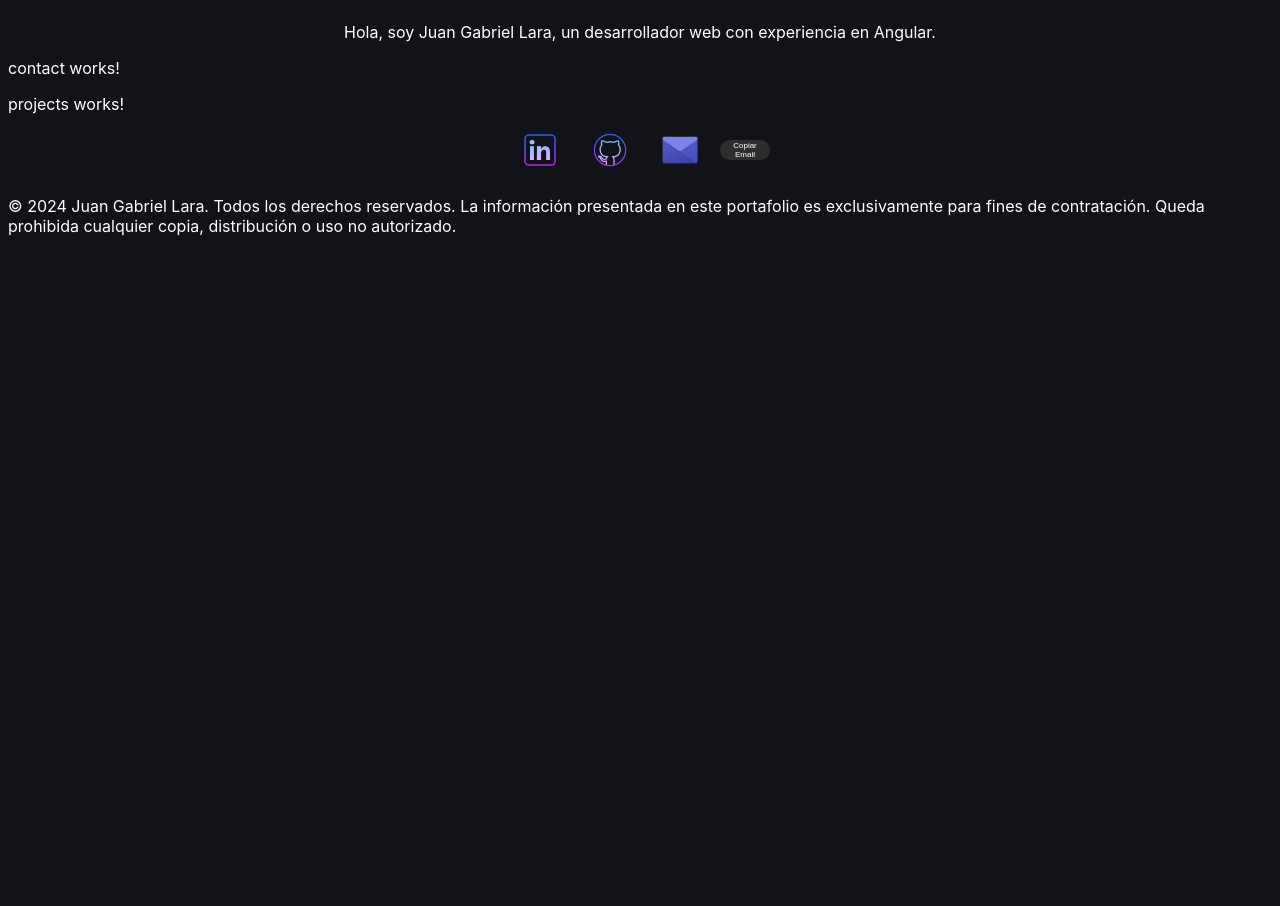
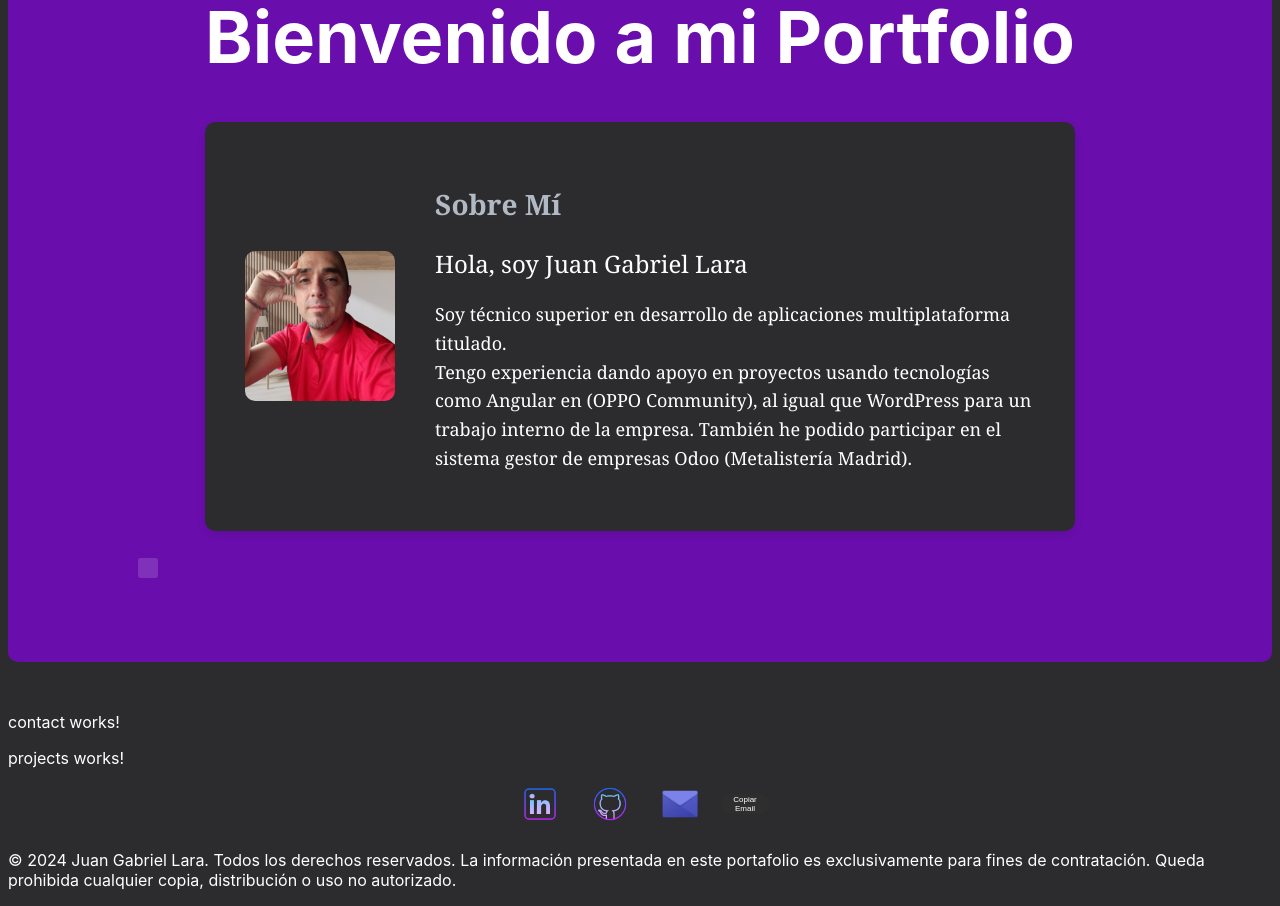
Before and after one commit to lardevpro/portfolio, an Angular app: page / in a window 1280 px wide. Shown: the part 240-1146 px from the top of the page. Before the commit the page ends 800 px from the top, so only its background shows below. Built offline with nearby package versions, Linux system fonts and the light colour scheme.

Commit message:
about me finished

```diff
--- a/src/app/dropdow/dropdow.component.html
+++ b/src/app/dropdow/dropdow.component.html
@@ -1,10 +1,10 @@
 
-<nav>
+<!-- Dropdown menu for the navigation bar -->
     <ul>
         <li><a routerLink="/">Inicio</a></li>
         <li><a routerLink="/projects">Proyectos</a></li>
         <li class="dropdown">
-                <a href="javascript:void(0)" class="dropbtn">Sobre Mi<span class="arrow">▼</span></a>
+                <a href="javascript:void(0)" class="dropbtn">Más Aquí<span class="arrow">▼</span></a>
                 <div class="dropdown-content">
                 <a routerLink="">Experiencia Profesional</a>
                 <a routerLink="">Educación y Formación</a>
@@ -12,4 +12,3 @@
             </div>
         </li>
     </ul>
-</nav>
--- a/src/app/dropdow/dropdow.component.scss
+++ b/src/app/dropdow/dropdow.component.scss
@@ -38,12 +38,13 @@ li a:hover, .arrow {
 }
 
     .dropdown-content {
+    background-color: gray;
+    position: absolute;
     display: none;
-    position: absolute;
     background-color: #535353;
     min-width: 160px;
     box-shadow: 0px 8px 16px 0px rgba(0,0,0,0.2);
-    z-index: 1;
+    z-index: 2;
     border-radius: 10px;
     }
 
@@ -54,7 +55,7 @@ li a:hover, .arrow {
     display: block;
     text-align: left;
     border-radius: 10px;
-    z-index: 1;
+    z-index: 2;
 }
 
     .dropdown-content a:hover {
--- a/src/app/home/about/about.component.html
+++ b/src/app/home/about/about.component.html
@@ -1,4 +1,32 @@
-<section class="about-me">
-    <img src="/assets/images/photo.png" alt="Mi Imagen Personal" class="personal-image">
-    <p>Hola, soy Juan Gabriel Lara, un desarrollador web con experiencia en Angular.</p>
-</section>
+<div class="welcome-container">
+    <div class="context">
+        <h1>Bienvenido a mi Portfolio</h1>
+        <section class="about-me">
+            <div class="personal-image">
+                <img src="/assets/images/photo.png" alt="Mi Imagen Personal">
+            </div>
+            <div class="about-description">
+                <h2>Sobre Mí</h2>
+                <h3>Hola, soy Juan Gabriel Lara</h3>
+                <p>Soy técnico superior en desarrollo de aplicaciones multiplataforma titulado. <br>
+                    Tengo experiencia dando apoyo en proyectos usando tecnologías como Angular en (OPPO Community), al igual que WordPress para un trabajo interno de la empresa.
+                    También he podido participar en el sistema gestor de empresas Odoo (Metalistería Madrid).
+                </p>
+            </div>
+        </section>
+    </div>
+    <div class="area">
+        <ul class="circles">
+            <li></li>
+            <li></li>
+            <li></li>
+            <li></li>
+            <li></li>
+            <li></li>
+            <li></li>
+            <li></li>
+            <li></li>
+            <li></li>
+        </ul>
+    </div>
+</div>
--- a/src/app/home/about/about.component.scss
+++ b/src/app/home/about/about.component.scss
@@ -1,11 +1,229 @@
+.welcome-container {
+    display: flex;
+    flex-direction: column;
+    align-items: center;
+    justify-content: center;
+    min-height: 100vh;
+    padding: 20px;
+    border-radius: 10px;
+    text-align: center;
+    margin-bottom: 50px;
+    position: relative;
+    overflow: hidden;
+}
+
+.typing-effect {
+    font-size: 2em;
+    white-space: nowrap;
+    overflow: hidden;
+    border-right: 0.15em solid orange;
+    animation: typing 3.5s steps(40, end), blink-caret 0.75s step-end infinite;
+}
+
+.context {
+    display: flex;
+    flex-direction: column;
+    align-items: center;
+    justify-content: center;
+    z-index: 1;
+}
+
 .about-me {
-    text-align: center;
-    margin-top: 20px;
+    display: flex;
+    flex-direction: row;
+    align-items: center;
+    justify-content: center;
+    text-align: left;
+    padding: 20px;
+    background-color: #2C2C2E;
+    border-radius: 10px;
+    box-shadow: 0 4px 8px rgba(2, 0, 2, 0.1);
+    flex-wrap: wrap;
 }
 
 .personal-image {
     width: 150px;
     height: 150px;
-    border-radius: 50%;
+    border-radius: 10px;
+    margin: 20px;
+}
+
+.personal-image img {
+    width: 100%;
+    height: 100%;
+    border-radius: inherit;
+}
+
+.about-description {
+    margin: 20px;
+    font-family: 'Georgia', serif;
+    max-width: 600px;
+}
+
+.about-description h2 {
+    font-size: 28px;
+    font-weight: bold;
     margin-bottom: 10px;
 }
+
+.about-description h3 {
+    font-size: 24px;
+    font-weight: normal;
+    margin-bottom: 20px;
+}
+
+.about-description p {
+    margin-top: 10px;
+    font-size: 18px;
+    line-height: 1.6;
+}
+
+.area {
+    position: absolute;
+    top: 0;
+    left: 0;
+    width: 100%;
+    height: 100%;
+    overflow: hidden;
+    z-index: 0;
+    background: #6a0dad;
+}
+
+.circles {
+    position: absolute;
+    top: 0;
+    left: 0;
+    width: 100%;
+    height: 100%;
+    overflow: hidden;
+    z-index: 0;
+}
+
+.circles li {
+    position: absolute;
+    display: block;
+    list-style: none;
+    width: 20px;
+    height: 20px;
+    background: rgba(255, 255, 255, 0.2);
+    animation: animate 25s linear infinite;
+    bottom: -150px;
+}
+
+/* Ajusta las posiciones y tamaños de los elementos flotantes */
+.circles li:nth-child(1) {
+    left: 25%;
+    width: 80px;
+    height: 80px;
+    animation-duration: 10s;
+}
+
+.circles li:nth-child(2) {
+    left: 10%;
+    width: 20px;
+    height: 20px;
+    animation-duration: 12s;
+    animation-delay: 2s;
+}
+
+.circles li:nth-child(3) {
+    left: 70%;
+    width: 20px;
+    height: 20px;
+    animation-duration: 15s;
+    animation-delay: 4s;
+}
+
+.circles li:nth-child(4) {
+    left: 40%;
+    width: 60px;
+    height: 60px;
+    animation-duration: 18s;
+    animation-delay: 6s;
+}
+
+.circles li:nth-child(5) {
+    left: 65%;
+    width: 40px;
+    height: 40px;
+    animation-duration: 20s;
+    animation-delay: 8s;
+}
+
+.circles li:nth-child(6) {
+    left: 75%;
+    width: 110px;
+    height: 110px;
+    animation-duration: 22s;
+    animation-delay: 10s;
+}
+
+.circles li:nth-child(7) {
+    left: 35%;
+    width: 150px;
+    height: 150px;
+    animation-duration: 24s;
+    animation-delay: 12s;
+}
+
+.circles li:nth-child(8) {
+    left: 50%;
+    width: 25px;
+    height: 25px;
+    animation-duration: 26s;
+    animation-delay: 14s;
+}
+
+.circles li:nth-child(9) {
+    left: 20%;
+    width: 15px;
+    height: 15px;
+    animation-duration: 28s;
+    animation-delay: 16s;
+}
+
+.circles li:nth-child(10) {
+    left: 85%;
+    width: 150px;
+    height: 150px;
+    animation-duration: 30s;
+    animation-delay: 18s;
+}
+
+@keyframes animate {
+    0% {
+        transform: translateY(0) rotate(0deg);
+        opacity: 1;
+        border-radius: 0;
+    }
+
+    100% {
+        transform: translateY(-1000px) rotate(720deg);
+        opacity: 0;
+        border-radius: 50%;
+    }
+}
+
+/* Media Queries para Responsividad */
+@media (max-width: 768px) {
+    .welcome-container {
+        padding: 10px;
+    }
+
+    .context h1 {
+        font-size: 24px;
+    }
+
+    .about-me {
+        flex-direction: column;
+        text-align: center;
+    }
+
+    .personal-image {
+        margin: 20px auto;
+    }
+
+    .about-description {
+        margin: 20px auto;
+    }
+}
--- a/src/styles.scss
+++ b/src/styles.scss
@@ -3,7 +3,7 @@
 
 
 body {
-    background-color: rgb(18, 19, 24);
+    background-color: #2C2C2E;
     font-family: "Mona Sans", MonaSansFallback, -apple-system, BlinkMacSystemFont, "Segoe UI", Helvetica, Arial, sans-serif, "Apple Color Emoji", "Segoe UI Emoji";
     color: rgb(255,255,255);
     font-style: normal;
```
